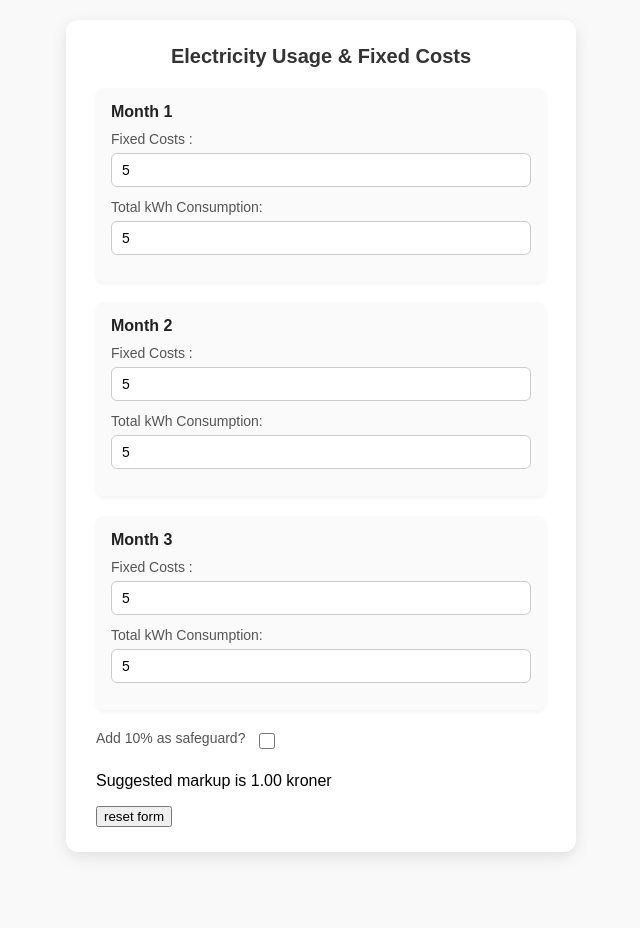
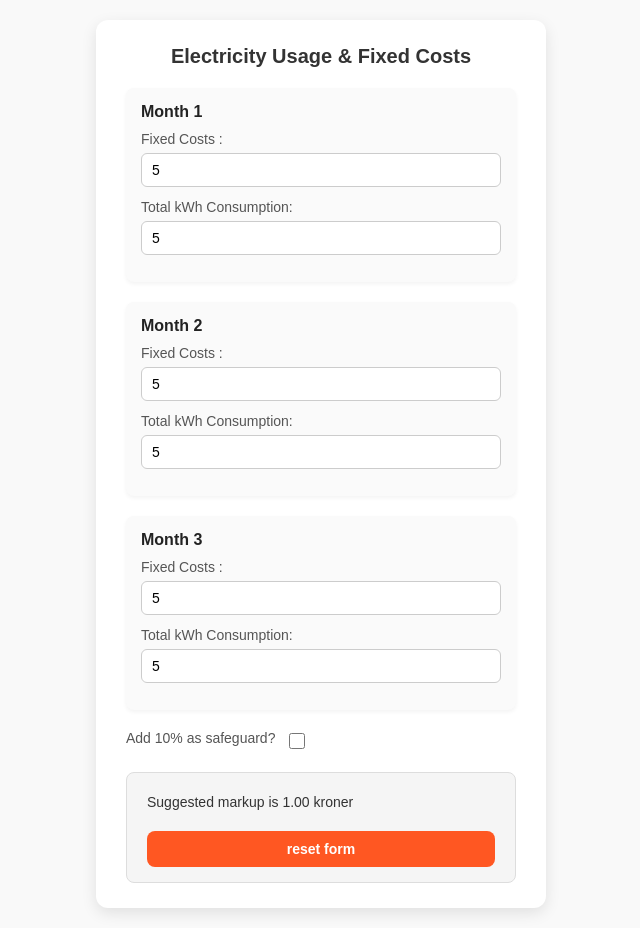
Before and after one commit to DutchNugget/mark-up-calc, a plain HTML site: page index.html in a window 1280 px wide. Both pictures are taken after typing "5", "5", "5", "5", "5", "5" into the empty fields and a click on the button "calculate markup". Shown: the whole page, without its empty margins (319-959 px from the left). Before the commit the page ends 872 px from the top, so only its background shows below. Drawn offline with Linux system fonts and the light colour scheme.

Commit message:
used ai on the styling dont judge

```diff
--- a/calc.js
+++ b/calc.js
@@ -22,6 +22,7 @@ calculate.addEventListener("click", calculateResult);
 const form                  = document.getElementById("form");
 const resultDisplay         = document.createElement("div");
 resultDisplay.style.display = "none" ;
+resultDisplay.id = "resultDisplay";
 form.appendChild(resultDisplay);
 
 
@@ -46,7 +47,7 @@ function calculateResult (event) {
 
     if (kwhTotal === 0) {
         alert("Total kWh cannot be zero");
-
+        resetCalc()
         return;
     }
 
@@ -70,7 +71,7 @@ function calculateResult (event) {
 }
 
 function resetCalc (event) {
-    event.preventDefault();
+    if (event) event.preventDefault();
     resultDisplay.style.display = "none"
     form.reset();
     calculate.style.display = "block";
--- a/styles.css
+++ b/styles.css
@@ -17,6 +17,7 @@ form#form {
     box-shadow: 0 5px 15px rgba(0,0,0,0.1);
     max-width: 450px;
     width: 100%;
+    box-sizing: border-box;
 }
 
 /* ====== Form heading ====== */
@@ -72,14 +73,14 @@ input[type="number"]:focus {
 .safe-guard {
     margin-bottom: 20px;
     display: flex;
-    align-items: center; /* centers checkbox & label vertically */
+    align-items: center;
     font-size: 14px;
     color: #555;
 }
 
 .safe-guard label {
     display: flex;
-    align-items: center; /* centers text vertically with checkbox */
+    align-items: center;
     cursor: pointer;
     margin-right: 10px;
 }
@@ -118,43 +119,41 @@ button#submit:hover {
     background-color: #1976D2;
 }
 
-/* ====== Result container ====== */
+/* ====== Result container inside form ====== */
 #resultDisplay {
-    margin-top: 25px;
-    background-color: #ffffff;
-    padding: 20px 25px;
-    border-radius: 12px;
-    box-shadow: 0 5px 15px rgba(0,0,0,0.1);
-    max-width: 450px;
-    width: 100%;
-    font-size: 14px;
-    line-height: 1.6;
-    display: none;
+    display: none; /* hidden by default */
+    width: 100%;   /* match form width */
+    box-sizing: border-box;
+    margin-top: 20px;
+    background-color: #f5f5f5;
+    padding: 15px 20px;
+    border-radius: 8px;
+    border: 1px solid #ddd;
 }
 
 #resultDisplay p {
     margin: 6px 0;
-    color: #555;
     font-size: 14px;
+    color: #333;
 }
 
 /* ====== Reset button ====== */
 #resultDisplay button.reset-btn {
     margin-top: 15px;
-    background-color: #ff5722; /* orange/red */
+    width: 100%; /* full width like calculate button */
+    padding: 10px 16px;
+    font-size: 14px;
+    font-weight: 600;
     color: #fff;
+    background-color: #ff5722;
     border: none;
-    padding: 10px 16px;
     border-radius: 8px;
     cursor: pointer;
-    font-weight: 600;
-    font-size: 14px;
     transition: background-color 0.2s ease;
-    box-shadow: 0 2px 4px rgba(0,0,0,0.12);
 }
 
 #resultDisplay button.reset-btn:hover {
-    background-color: #e64a19; /* darker orange/red */
+    background-color: #e64a19;
 }
 
 /* ====== Responsive ====== */
```
